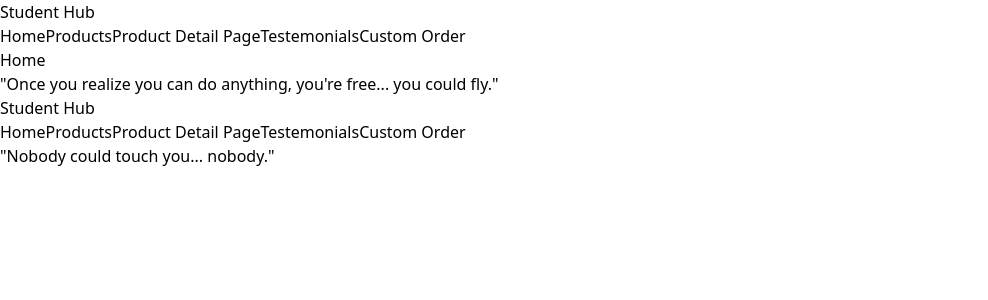
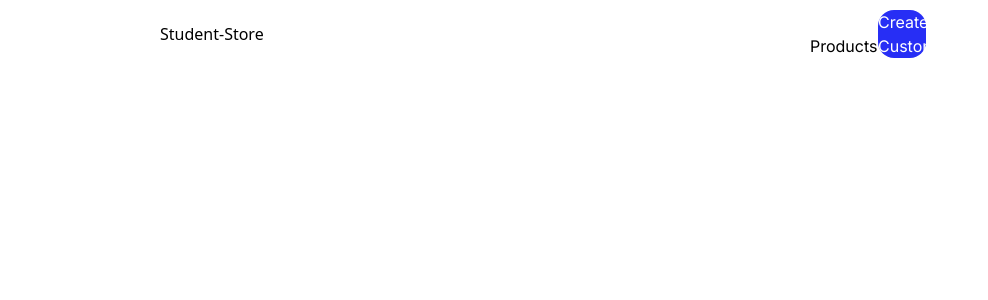
Before and after one commit to Bobbythecoder2034/student-store, a React (Create React App) app in the folder client/: page / in a window 1280 px wide. Shown: the top 300 px of the page, without its empty margins (0-988 px from the left). Built offline with nearby package versions, Linux system fonts and the light colour scheme.

Commit message:
Home partially finished

```diff
--- a/client/public/index.html
+++ b/client/public/index.html
@@ -5,6 +5,7 @@
     <meta name="viewport" content="width=device-width, initial-scale=1.0">
     <title>Panel</title>
     <script src="https://cdn.jsdelivr.net/npm/@tailwindcss/browser@4"></script>
+    <!-- <link rel="stylesheet" href="/public/styles/css/style.css"> -->
 </head>
 <body>
     <noscript>You need to enable JavaScript to run this app.</noscript>
--- a/client/public/style.scss
+++ b/client/public/style.scss
@@ -0,0 +1,49 @@
+@import url('https://fonts.googleapis.com/css2?family=Inter:ital,opsz,wght@0,14..32,100..900;1,14..32,100..900&display=swap');
+.nav{
+    width: 100%;
+    height: 15%;
+    display: flex;
+    align-items: center;
+    justify-content: space-around;
+
+    button{
+        width: 15%;
+        height: 75%;
+        margin: 10px;
+        font-family: 'Inter';
+        border-radius: 1rem;
+    }
+
+    .custom{
+        color: white;
+        background-color: #272EF5;
+    }
+    div{
+        height: 100%;
+        width: 25%;
+    }
+}
+
+body{
+    margin: 0;
+    padding: 0;
+}
+
+.banner-back{
+    width: 100%;
+    height: 45%;
+    display: flex;
+    align-items: center;
+    justify-content: center;
+
+    .banner{
+        width: 80%;
+        height: 90%;
+        border-radius: 1rem;
+    }
+}
+
+#root{
+    width: 100%;
+    height: 100%;
+}
--- a/client/src/App.jsx
+++ b/client/src/App.jsx
@@ -6,6 +6,7 @@ import Home from './pages/Home.jsx'
 import NotFound from './pages/NotFound.jsx'
 // import Products from './pages/Products.jsx'
 import Testimonials from './pages/Testimonials.jsx'
+import './styles/css/style.css'
 // import Order from './pages/Order.jsx'
 
 
--- a/client/src/components/List.jsx
+++ b/client/src/components/List.jsx
@@ -59,6 +59,7 @@ const List = ({products, filters, isSearch, search}) =>
 
                 <div/>
 
+
         )
 
 }
--- a/client/src/components/Navbar.jsx
+++ b/client/src/components/Navbar.jsx
@@ -3,31 +3,17 @@ import {NavLink} from 'react-router-dom'
 
 export default function Navbar(){
     return (
-        <header className="nav">
-            <nav className="nav-inner">
-                <div className="brand">Student Hub</div>
+        <div className="nav">
+            <div className="ban">
+                <img src="" alt="" />
+                <h2>Student-Store</h2>
+            </div>
 
-                <NavLink className={({isActive}) => "link" + (isActive ? " active" : "")} to="/" end>
-                    Home
-                </NavLink>
+            <div className="buttons">
+                <button className='products'>Products</button>
+                <button className='custom'>Create Custom</button>
+            </div>
 
-                <NavLink className={({isActive}) => "link" + (isActive ? " active" : "")} to="/products">
-                    Products
-                </NavLink>
-
-                <NavLink className={({isActive}) => "link" + (isActive ? " active" : "")} to="/products/[slug]">
-                    {/* Not sure how to do the link for this one */}
-                    Product Detail Page
-                </NavLink>
-
-                <NavLink className={({isActive}) => "link" + (isActive ? " active" : "")} to="/testimonials">
-                    Testemonials
-                </NavLink>
-
-                <NavLink className={({isActive}) => "link" + (isActive ? " active" : "")} to="/custom-order">
-                    Custom Order
-                </NavLink>
-            </nav>
-        </header>
+        </div>
     )
 }
--- a/client/src/pages/Home.jsx
+++ b/client/src/pages/Home.jsx
@@ -3,12 +3,13 @@ import Navbar from '../components/Navbar'
 
 const Home = () => {
     return (
-        <div className="card">
-            <h2>Home</h2>
-            <p>"Once you realize you can do anything, you're free... you could fly."</p>
-            <Navbar/>
-            <p>"Nobody could touch you... nobody."</p>
+        <>
+        <div className='banner-back'>
+            <div className='banner'>
+
+            </div>
         </div>
+        </>
     )
 }
 
--- /dev/null
+++ b/client/src/styles/css/style.css
@@ -0,0 +1,46 @@
+@import url("https://fonts.googleapis.com/css2?family=Inter:ital,opsz,wght@0,14..32,100..900;1,14..32,100..900&display=swap");
+.nav {
+  width: 100%;
+  height: 15%;
+  display: flex;
+  align-items: center;
+  justify-content: space-around;
+}
+.nav button {
+  width: 15%;
+  height: 75%;
+  margin: 10px;
+  font-family: "Inter";
+  border-radius: 1rem;
+}
+.nav .custom {
+  color: white;
+  background-color: #272EF5;
+}
+.nav div {
+  height: 100%;
+  width: 25%;
+}
+
+body {
+  margin: 0;
+  padding: 0;
+}
+
+.banner-back {
+  width: 100%;
+  height: 45%;
+  display: flex;
+  align-items: center;
+  justify-content: center;
+}
+.banner-back .banner {
+  width: 80%;
+  height: 90%;
+  border-radius: 1rem;
+}
+
+#root {
+  width: 100%;
+  height: 100%;
+}/*# sourceMappingURL=style.css.map */
```
Also changed, not shown: 1 other file (tests, documents, lock files or other folders).
